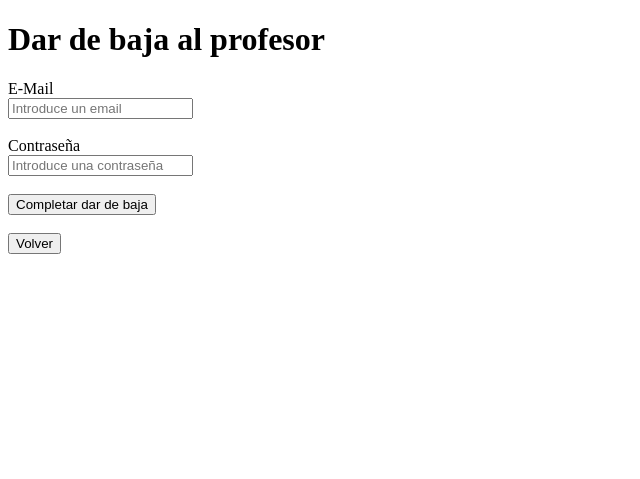
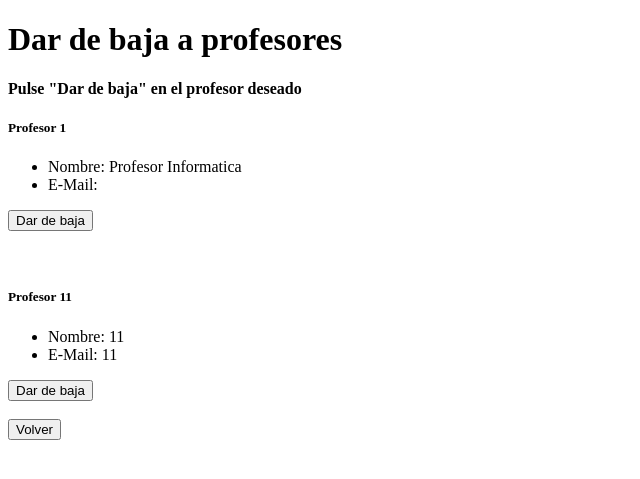
Before and after one commit to Sergio-CVM00/Gesti-n-ExamenesOnline-PHP, a PHP site: page /MenuAdmin/bajaPro.php in a window 1280 px wide. Shown: the top 479 px of the page, without its empty margins (0-640 px from the left). Run offline with PHP 8.4, Linux system fonts and the light colour scheme; data comes from the database, SQL or seed files in the repository.

Commit message:
Mejoras en dar de baja a profesores

```diff
--- a/MenuAdmin/bajaEst.php
+++ b/MenuAdmin/bajaEst.php
@@ -22,7 +22,7 @@
             $sqlDel = "DELETE FROM estudiante WHERE ID_estudiante = $id_Est";
             $queryDel = mysqli_query($conn, $sqlDel);
             mysqli_close($conn);
-            header("Location: menuAdmin.php");
+            header("Location: bajaEst.php");
         }
     }
 ?>
--- a/MenuAdmin/bajaPro.php
+++ b/MenuAdmin/bajaPro.php
@@ -1,68 +1,71 @@
-<!DOCTYPE html>
-<head>
-    <title>DAR DE BAJA PROFESOR</title>
-<head>
-
-<body>
-    <h1>Dar de baja al profesor</h1>
-    <form action = "" method = "post">
-        <label for = "email">E-Mail</label>
-        <br>
-        <input type = "text" placeholder = "Introduce un email" name = "email">
-        <br>
-        <br>
-
-        <label for = "pass">Contraseña</label>
-        <br>
-        <input type = "password" placeholder = "Introduce una contraseña" name = "pass">
-        <br>
-        <br>
-
-        <input type = "submit" name = "singup" value = "Completar dar de baja">
-    </form>
-    <br>
-    <a href = "menuAdmin.php"><input type = "button" value = "Volver"></a>
-</body>
 <!------------------->
 <!--------PHP-------->
 <!------------------->
 <?php
-    //Comprobar el envio del formulario
-    if(isset($_POST["singup"]))
+    //Conexion con la BD
+    $conn = mysqli_connect("localhost", "root", "", "bdp1") or die("Error: No se pudo conecta con la BD");
+
+    //Recoger a todos los estudiantes
+    $sqlSelect = "SELECT ID_profesor, PROFESOR_NOMBRE, email FROM profesor";
+    $querySelect = mysqli_query($conn, $sqlSelect);
+
+    $nfilas = mysqli_num_rows($querySelect);
+
+    for($i = 0; $i < $nfilas; $i++)
     {
-        //Comprobar que los campos se han rellenado
-        $vacio = false;
-        if((trim($_POST["email"]) == "" || (trim($_POST["pass"]) == "")))
+        $resultado = mysqli_fetch_array($querySelect);
+        if(isset($_POST['baja'.$resultado['ID_profesor']]))
         {
-            $vacio = true;
-        }
+            $id_Pro = $resultado['ID_profesor'];
 
-        if($vacio)  //Mostrar error si algun campo es vacio
-        {
-            echo '<br>';
-            echo "Error:";
-            echo '<br>';
-            echo "Debes rellenar todos los campos";
-        }
-        else
-        {
-            //Insertar el usuario en la BD
-            //Recoger valores del formulario
-            $email = $_POST["email"];
-            $pass = $_POST["pass"];
-            //Conexion con la BD
-            $conn = mysqli_connect("localhost", "root", "", "bdp1") or die("Error: No se pudo conecta con la BD");
-
-            //Query
-            $sql = "DELETE FROM profesor WHERE email = '$email' AND pass = '$pass'";
-            $query = mysqli_query($conn, $sql) or die ("Error: No se pudo realizar la eliminacion");
-
-            //Cerrar conexion con la BD
+            //Borrar estudiante
+            $sqlDel = "DELETE FROM profesor WHERE ID_profesor = $id_Pro";
+            $queryDel = mysqli_query($conn, $sqlDel);
             mysqli_close($conn);
-
-            //Confirmacion
-            header("Location: confirmBaja.php");
+            header("Location: bajaPro.php");
         }
     }
 ?>
+<!DOCTYPE html>
+<head>
+    <title>DAR DE BAJA PROFESOR</title>
+</head>
+
+<body>
+<h1>Dar de baja a profesores</h1>
+    <h4>Pulse "Dar de baja" en el profesor deseado</h4>
+
+    <?php
+        //Conexion con la BD
+        $conn = mysqli_connect("localhost", "root", "", "bdp1") or die("Error: No se pudo conecta con la BD");
+
+        //Recoger a todos los estudiantes
+        $sqlSelectHTML = "SELECT ID_estudiante, PROFESOR_NOMBRE, email FROM profesor";
+        $querySelectHTML = mysqli_query($conn, $sqlSelect);
+
+        $nfilas = mysqli_num_rows($querySelectHTML);
+        echo '<form action = "" method = "post"';
+        for($i = 0; $i < $nfilas; $i++)
+        {
+            $resultadoHTML = mysqli_fetch_array($querySelectHTML);
+            echo '<br>';
+            echo '<h5>Profesor '.$resultadoHTML['ID_profesor']; echo '</h5>';
+            echo '<ul>';
+                echo '<li>';
+                    echo 'Nombre: '.$resultadoHTML['PROFESOR_NOMBRE'];
+                echo '</li>';
+                echo '<li>';
+                    echo 'E-Mail: '.$resultadoHTML['email'];
+                echo '</li>';
+            echo '</ul>';
+            echo '<input type = "submit" name = "baja'.$resultadoHTML['ID_profesor'];
+            echo '" value = "Dar de baja"';
+            echo '<br>';
+            echo '<br>';
+            echo '<br>';
+        }
+        echo '</form>';
+    ?>
+    <a href = "menuAdmin.php"><input type = "button" value = "Volver"></a>
+</body>
 </html>
```
